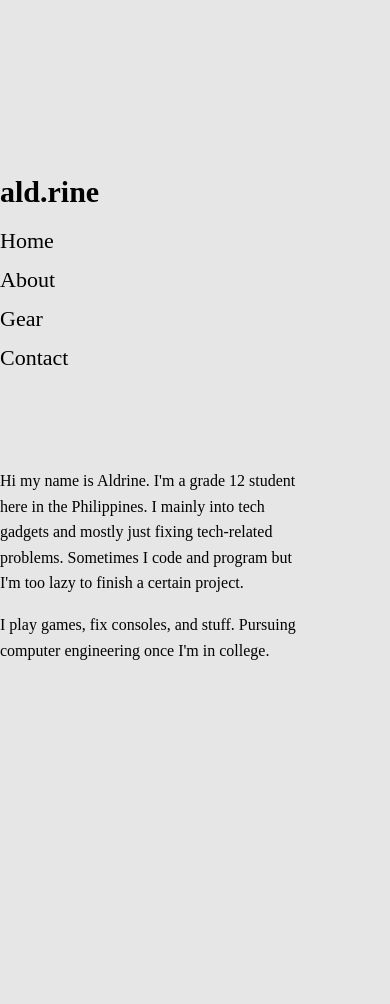
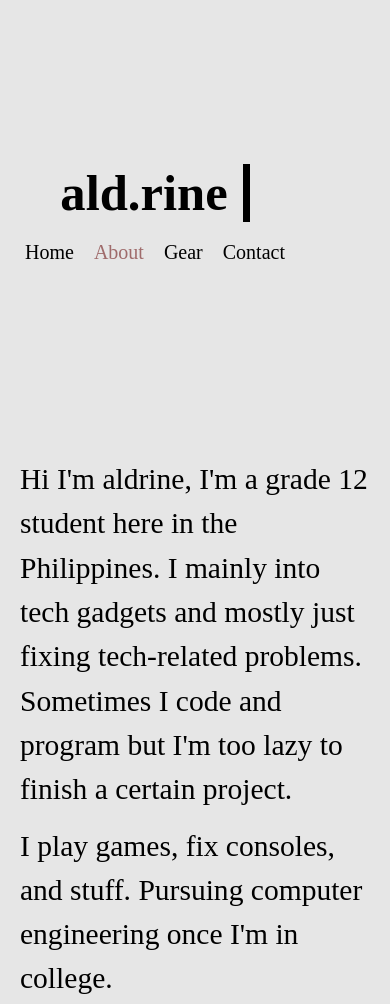
Before and after one commit to aldrine1553/ald, a plain HTML site: page About.html in a window 390 px wide. Shown: the part 17-1021 px from the top of the page. Before the commit the page ends 844 px from the top, so only its background shows below. Drawn offline with Linux system fonts and the light colour scheme.

Commit message:
Add files via upload

```diff
--- a/About.html
+++ b/About.html
@@ -4,22 +4,26 @@
     <meta charset="UTF-8">
     <meta name="viewport" content="width=device-width, initial-scale=1.0">
     <link rel="stylesheet" href="style.css">
-    <title>About</title>
+    <title>Document</title>
 </head>
 <body>
+
 <div class="whole-page">
+ <div class="container">
     <nav class="sidebar">
-          <h3><a href="index.html">ald.rine</a></h3>
-            <ul class="nav-links">
+      <a href="index.html"><h3>ald.rine</h3></a>
+        <ul class="navlinks">
             <li><a href="index.html">Home</a></li>
-                <li><a href="About.html">About</a></li>
+            <li><a href="About.html" class="active">About</a></li>
             <li><a href="Gear.html">Gear</a></li>
             <li><a href="Contact.html">Contact</a></li>
         </ul>
     </nav>
+ </div>
+
 <main class="content">
     <article class="about">
-            <p>Hi my name is Aldrine. I'm a grade 12 student here in the Philippines. I mainly into tech gadgets
+    <p>Hi I'm aldrine, I'm a grade 12 student here in the Philippines. I mainly into tech gadgets
             and mostly just fixing tech-related problems. Sometimes I code and
             program but I'm too lazy to finish a certain project.</p>
 
@@ -27,5 +31,6 @@
     </article>
 </main>
 </div>
+
 </body>
 </html>
--- a/style.css
+++ b/style.css
@@ -1,97 +1,199 @@
+* {
+  margin: 0;
+  padding: 0;
+  box-sizing: border-box;
+}
 
 body {
-    background-color: rgb(230, 230, 230);
-    font-family: "Bodoni Moda", serif;
-    margin: 0;
-    /* This makes the page fill the browser window */
-    min-height: 90vh;
-    display: flex;
-    justify-content: center; /* Centers horizontally */
-    align-items: center;     /* Centers vertically */
+  background-color: #e6e6e6;
+  font-family: "Bodoni Moda", serif;
 }
 
 .whole-page {
-    display: flex;
-    justify-content: center;
-    gap: 80px;
-    margin-top: 60px;
-    max-width: 900px;
-    margin-left: auto;
-    margin-right: auto;
+  align-items: flex-start;
+  display: flex;
+  gap: 50px;
+  max-width: 900px;
+  margin: 0 auto;
+  padding: 40px;
 }
 
-@media (max-width: 600px) {
-    .whole-page {
-        display: grid;
-        grid-template-columns: 1fr; /* Switch to a single column */
-        gap: 20px;
-    }
-
-    .navbar {
-        flex-direction: column; /* Stacks name on top, links below */
-        gap: 15px;
-    }
-
-    .nav-links {
-        gap: 10px;
-        flex-wrap: wrap; /* Allows links to drop to a new line if needed */
-        justify-content: center;
-    }
+.whole-page .container {
+  display: flex;
+  margin-left: 0px;
+  align-items: center;
+  min-height: 50vh;
+  max-width: 1200px;
+  margin: 0;
+  padding: 0px;
 }
 
-/* This styles the sidebar area */
 .sidebar {
-    width: 200px;
-    margin-top: 50px;
-    position: static;
-    width: 200px;
-    flex-shrink: 0;
+  text-align: left;
+  width: 250px;
+  height: 10vh;
+  padding: 20px;
 }
 
-ul {
-    list-style-type: none;
-    padding: 0;
-    margin: 0;
+.sidebar a {
+  color: black;
+  text-decoration: none;
 }
 
-h3 a {
-    font-size: 30px;
-    text-decoration: none;
-    transition: color 0.3s ease;
-    color: black;
+.sidebar h3 {
+  font-size: 5vh;
+  margin-top: 0;
+  margin-bottom: 0;
+  font-weight: bold;
+  display: inline-block;
+  overflow: hidden;
+  white-space: nowrap;
+  border-right: .15em solid;
+
+  width: 0;
+  animation:
+    typing 2s steps(8, end) forwards,
+    blink-caret .75s step-end infinite;
 }
 
-.nav-links a{
-    margin-bottom: 10px;
-    color: black;
-    text-decoration: none;
-    transition: color 0.3s ease;
+@keyframes typing {
+  from { width: 0 }
+  to { width: 7.48ch }
 }
 
-.nav-links li{
-    margin-bottom: 13px;
-    font-size: 22px;
+@keyframes blink-caret {
+  from, to { border-color: transparent }
+  50% { border-color: black; }
 }
 
-a:hover {
-    color:rgb(111, 222, 194)
+.sidebar h3:hover {
+  color: #9f6b6b;
+  transition: 0.3s;
+}
+
+.navlinks {
+  font-size: 20px;
+  list-style: none;
+  padding: 0;
+}
+
+.navlinks li {
+  margin: 15px 0;
+}
+
+.navlinks a:hover {
+  text-decoration: none;
+  color: #9f6b6b;
+  transition: 0.5s;
+}
+
+.navlinks a.active {
+  color: #9f6b6b;
 }
 
 .content {
-    flex-grow: 1;
-    display: flex;
-    flex-direction: column;
-    align-items: flex-start;
+  margin-top: 18vh;
 }
 
-.about {
-    text-align: left;
-    line-height: 1.6;
-    margin-top: 3em;
-    margin-right: 5em;
+.content p {
+  font-size: 2.3vh;
+  margin-top: 10px;
+  text-align: center;
+}
+
+.content img {
+  display: block;
+  height: 19em;
+}
+
+.about p{
+  line-height: 1.5;
+  margin: auto;
+  padding-top: 30px;
+  font-size: 3.5vh;
+  text-align: justify;
+}
+
+.content button {
+  background: transparent;
+  padding: 0;
+  border: none;
+  color: inherit;
+}
+
+.content button:hover {
+  opacity: 0.4;
+  color: #9f6b6b;
+}
+
+.gear {
+  display: none;
+}
+
+.gear h3 {
+  margin-top: 50px;
+  font-size: 4.8vh;
+}
+
+.gear li {
+  list-style-type: none;
+  margin-top: 10px;
+  font-size: 20px;
 }
 
 .contact {
-    margin-top: 3em;
-    line-height: 1.5;
+  padding-top: 4.5vh;
+  justify-items: left;
 }
+
+.contact h3 {
+  font-size: 4.5vh;
+}
+
+@media screen and (max-width: 768px) {
+  .whole-page {
+    flex-direction: column;
+    gap: 20px;
+    padding: 20px;
+  }
+
+  .sidebar {
+    width: 100%;
+    height: auto;
+    text-align: center;
+    padding: 5px;
+  }
+
+  .sidebar h3 {
+    text-align: left;
+    font-size: 6vh;
+    margin-bottom: 15px;
+  }
+
+  .navlinks {
+    display: flex;
+    justify-content: center;
+    gap: 20px;
+    flex-wrap: wrap;
+  }
+
+  .navlinks li {
+    margin: 0;
+  }
+
+  .content {
+    margin-top: 0   ;
+    width: 100%;
+  }
+
+  .about p {
+    padding-top: 12px !important;
+    text-align: left;
+  }
+
+  .content img {
+    width: 100%;
+    height: 50%;
+    height: auto;
+  }
+}
```
Also changed, not shown: Contact.html (+14 -11 lines), Gear.html (+15 -9 lines), index.html (+11 -7 lines), script.js (added, +9 -0 lines). Lines whose indentation alone changed are shown as unchanged.
